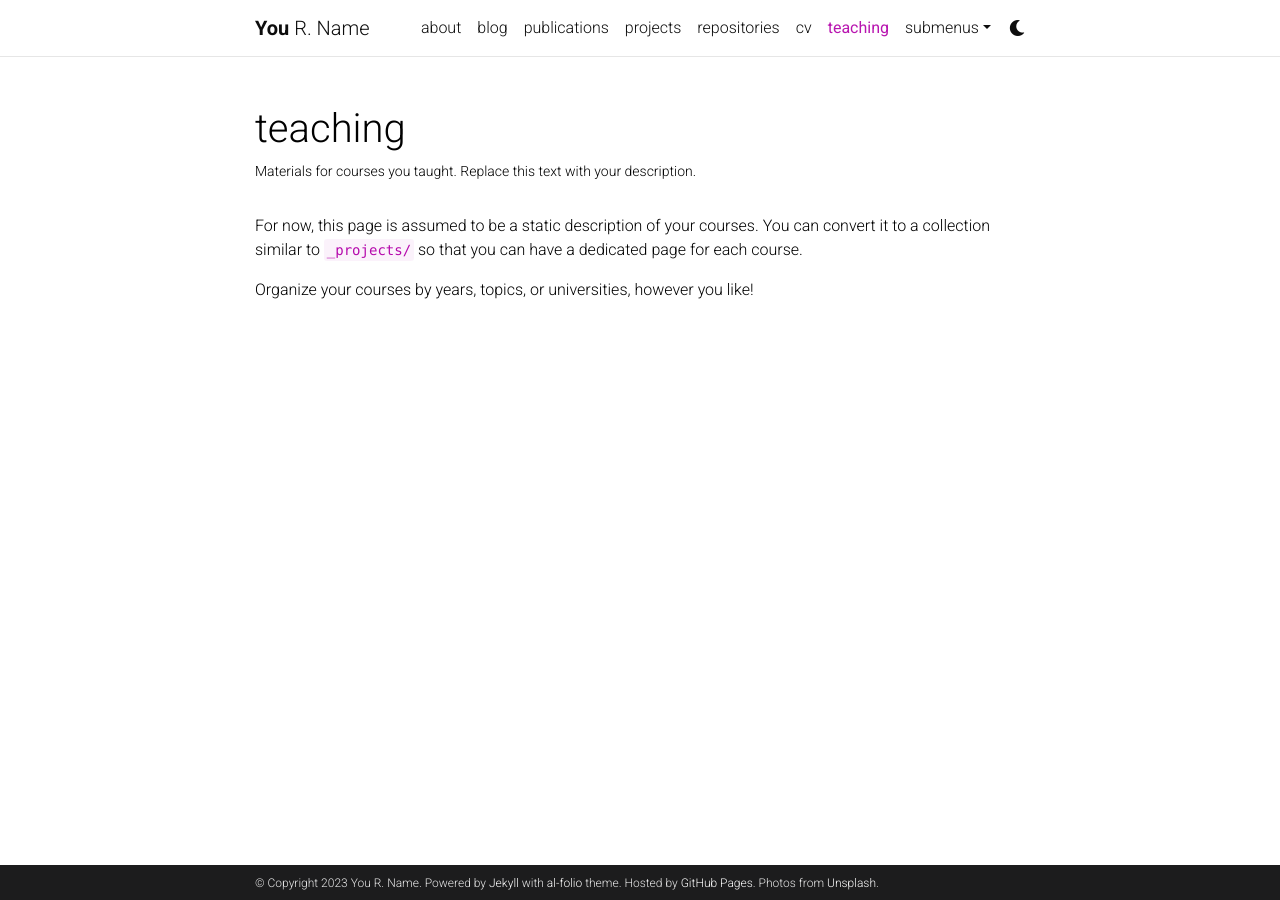
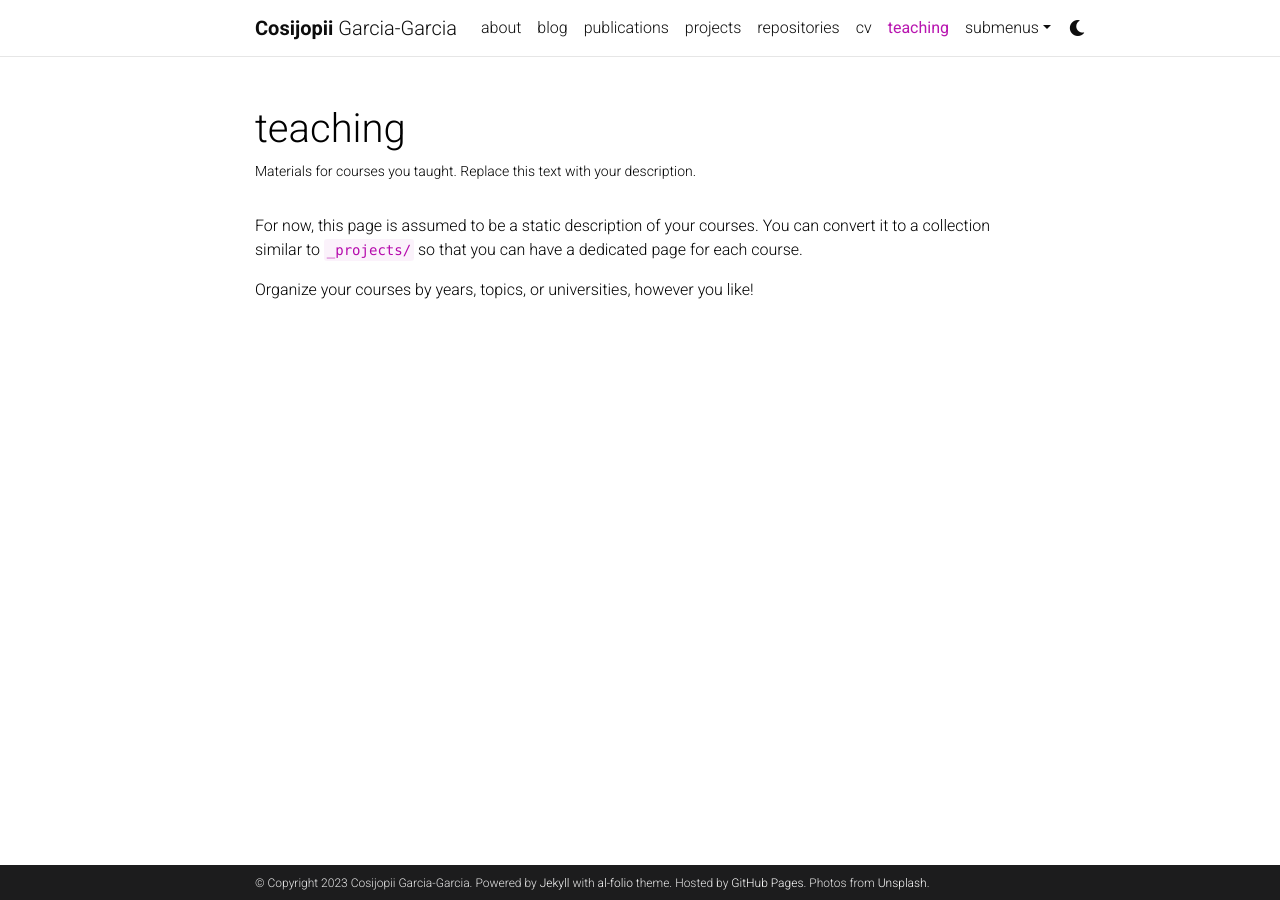
Before and after one commit to Cosijopiii/Cosijopiii.github.io, a Jekyll site: the page built from _pages/teaching.md, in a window 1280 px wide. Built offline with Jekyll 4.4.1, drawn with Linux system fonts in a browser that asks for light colours; comment, search, counter and statistics services are not loaded; a style sheet for code colours, icons or effects is not loaded.

Commit message:
Update _config.yml

```diff
--- a/_config.yml
+++ b/_config.yml
@@ -3,9 +3,9 @@
 # -----------------------------------------------------------------------------
 
 title: blank # the website title (if blank, full name will be used instead)
-first_name: You
-middle_name: R.
-last_name: Name
+first_name: Cosijopii
+middle_name:
+last_name: Garcia-Garcia
 email: you@example.com
 description: > # the ">" symbol means to ignore newlines until "footer_text:"
   A simple, whitespace theme for academics. Based on [*folio](https://github.com/bogoli/-folio) design.
```
